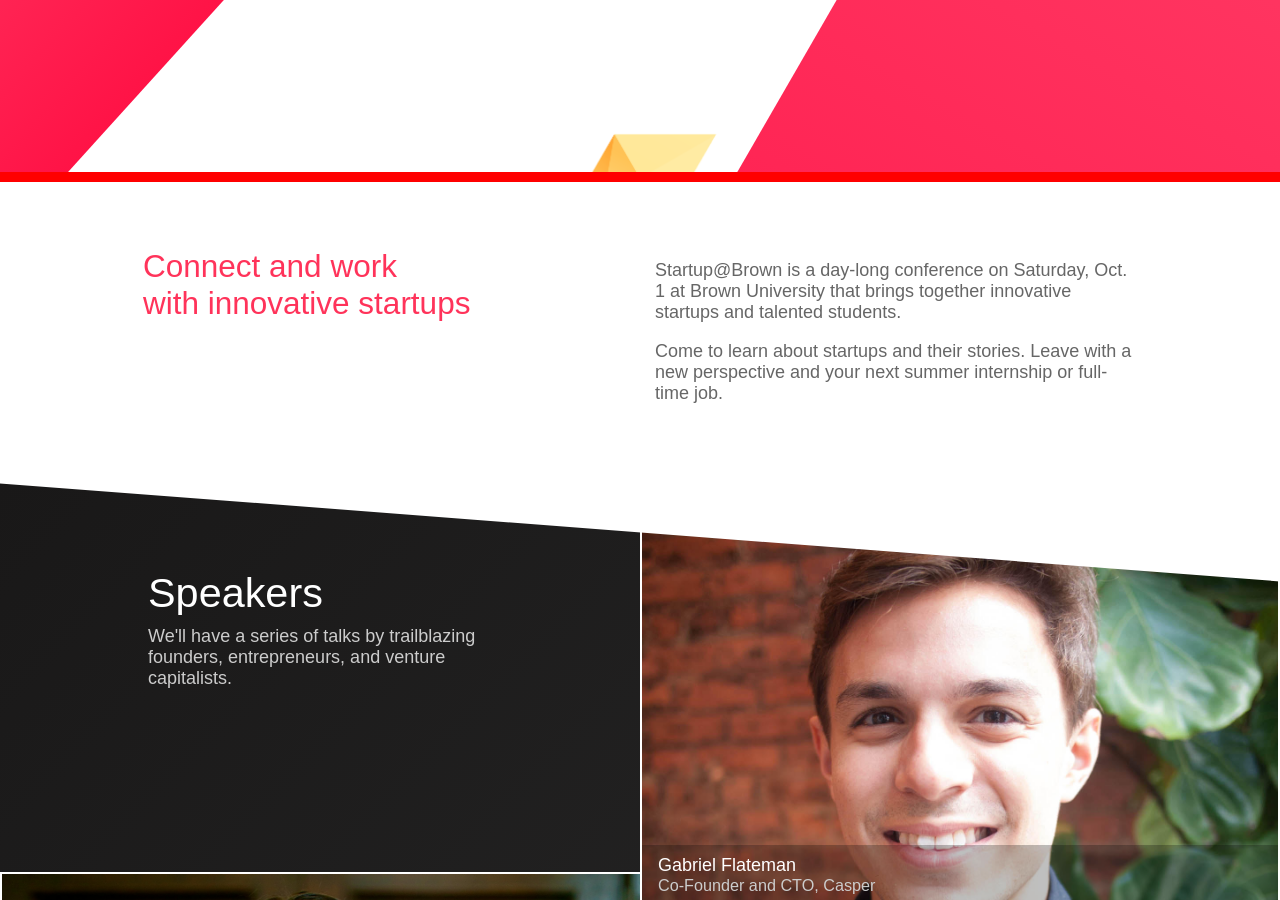
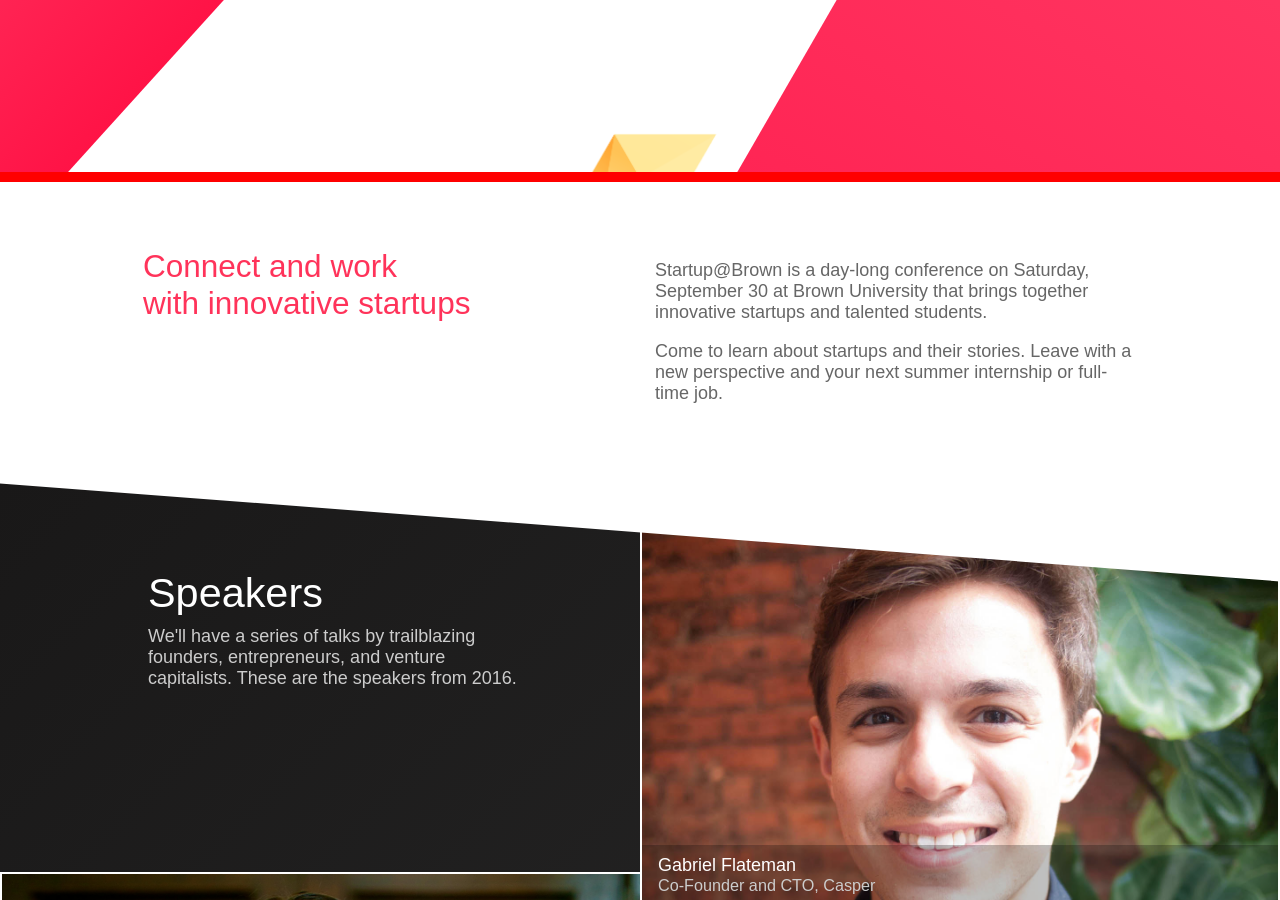
Before and after one commit to hackatbrown/2016.startupatbrown.org, a Jekyll site: the page built from index.html, in a window 1280 px wide and 900 px high, scrolled down 618 px. Built offline with Jekyll 4.4.1, drawn with Linux system fonts in a browser that asks for light colours; nearby versions of some CDN libraries; some of the changed text lies outside the part shown.

Commit message:
more fixes

```diff
--- a/index.html
+++ b/index.html
@@ -62,7 +62,7 @@ css:
       <div class="row">
         <h2>Connect and work<br> with innovative startups</h2>
         <div class="intro-description">
-          <p>Startup@Brown is a day-long conference on Saturday, Oct. 1 at Brown University that brings together innovative startups and talented students.</p>
+          <p>Startup@Brown is a day-long conference on Saturday, September 30 at Brown University that brings together innovative startups and talented students.</p>
           <p>Come to learn about startups and their stories. Leave with a new perspective and your next summer internship or full-time job.</p>
         </div>
       </div>
@@ -77,7 +77,7 @@ css:
       <div class="row">
         <div class="speakers-header ">
           <h2>Speakers</h2>
-          <p>We'll have a series of talks by trailblazing founders, entrepreneurs, and venture capitalists.</p>
+          <p>We'll have a series of talks by trailblazing founders, entrepreneurs, and venture capitalists. These are the speakers from 2016.</p>
         </div>
       </div>
     </div>
@@ -240,7 +240,7 @@ css:
         </div>
          <div class="timeline">
           <div id="saturday" class="tl-day">
-            <h3>Saturday, October 1</h3>
+            <h3>Saturday, September 30</h3>
             <ul>
               <li>
                 <span class="tl-time">10:00 AM</span>
```
